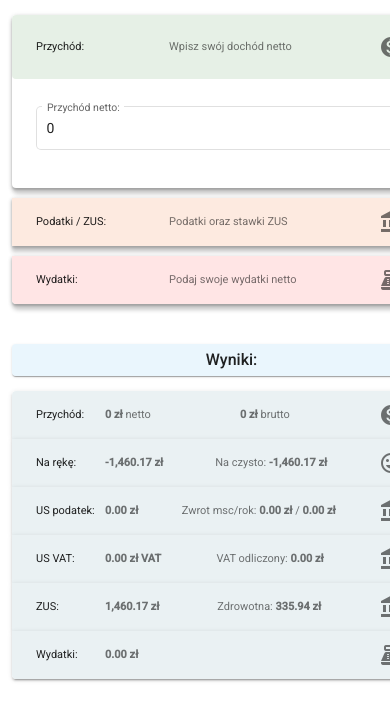
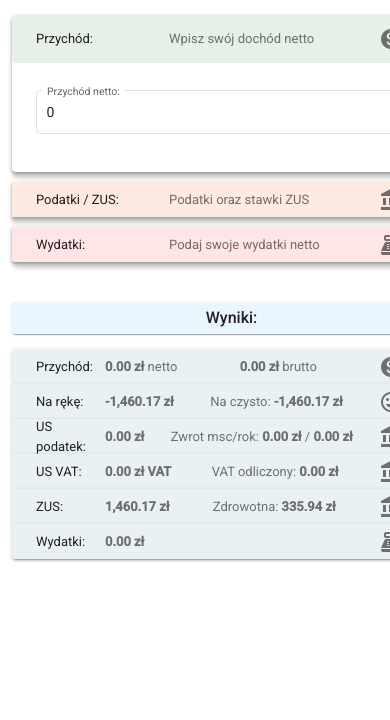
Before and after one commit to grawi-sikorsky/B2B-calculator, an Angular app: page / in a window 390 px wide. Shown: the top 720 px of the page. Built offline with nearby package versions, Linux system fonts and the light colour scheme.

Commit message:
mobile desktop styling

```diff
--- a/src/app/in-out-form/in-out-form.component.css
+++ b/src/app/in-out-form/in-out-form.component.css
@@ -16,9 +16,21 @@
 }
 .mat-expansion-panel-header.mat-expanded{
     margin-bottom: 7px!important;
+    height: 48px;
 }
+@media only screen and (max-width: 640px) {
+    .mat-expansion-panel-header{
+      font-size: 11px!important;
+    }
+  }
+  @media only screen and (max-width: 998px) {
+    .mat-expansion-panel-header{
+      font-size: 12px!important;
+    }
+  }
 .mat-expansion-panel-header{
-    font-size: 11px!important;
+    font-size: 13px!important;
+    height: 35px;
 }
 .accordion-income-header{
     background-color: #e6f0e6!important;
--- a/src/app/results/results.component.css
+++ b/src/app/results/results.component.css
@@ -7,8 +7,22 @@
   justify-content: space-between;
   align-items: center;
 }
+@media only screen and (max-width: 640px) {
+  .mat-expansion-panel-header{
+    font-size: 11px!important;
+  }
+}
+@media only screen and (max-width: 998px) {
+  .mat-expansion-panel-header{
+    font-size: 12px!important;
+  }
+}
 .mat-expansion-panel-header{
-  font-size: 11px!important;
+  font-size: 13px!important;
+  height: 35px;
+}
+.mat-expansion-panel-header.mat-expanded{
+  height: 48px;
 }
 .wyniki-headers-accordion .mat-form-field + .mat-form-field {
   margin-left: 8px;
--- a/src/app/results/results.component.html
+++ b/src/app/results/results.component.html
@@ -9,8 +9,8 @@
                 <mat-expansion-panel-header class="accordion-wyniki-header">
                     <mat-panel-title> Przychód: </mat-panel-title>
                     <mat-panel-description>
-                        <span><strong>{{ this.dataService.userData.income | number }} zł</strong> netto</span>
-                        <span><strong>{{this.dataService.userData.income * 1.23}} zł</strong> brutto</span>
+                        <span><strong>{{ this.dataService.userData.income | number : '1.2-2' }} zł</strong> netto</span>
+                        <span><strong>{{this.dataService.userData.income * 1.23 | number : '1.2-2'}} zł</strong> brutto</span>
                         <mat-icon>monetization_on</mat-icon>
                     </mat-panel-description>
                 </mat-expansion-panel-header>
```
